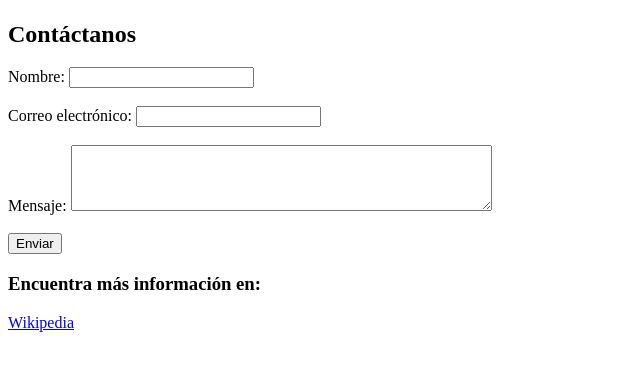
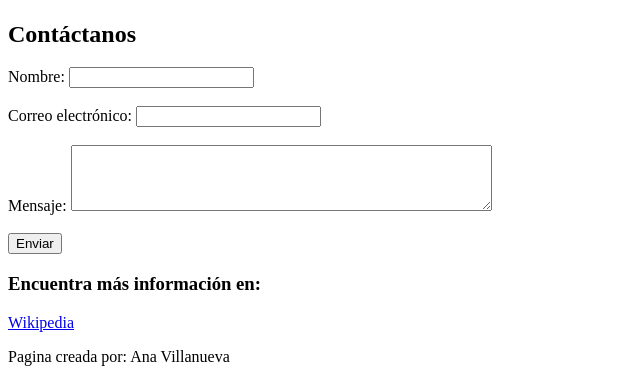
Before and after one commit to anagvillanueva/PaginaWeb-IA, a plain HTML site: page index.html in a window 1280 px wide. Shown: the part 1987-2369 px from the top of the page, without its empty margins (0-640 px from the left). Before the commit the page ends 2327 px from the top, so only its background shows below. Drawn offline with Linux system fonts and the light colour scheme.

Commit message:
Agregando parrafo al footer

```diff
--- a/index.html
+++ b/index.html
@@ -95,6 +95,7 @@
     <footer>
         <h3>Encuentra más información en:</h3>
         <a href="https://es.wikipedia.org/wiki/Costa_Rica" target="_blank">Wikipedia</a>
+        <p>Pagina creada por: Ana Villanueva</p>
     </footer>
 </body>
 </html>
```
